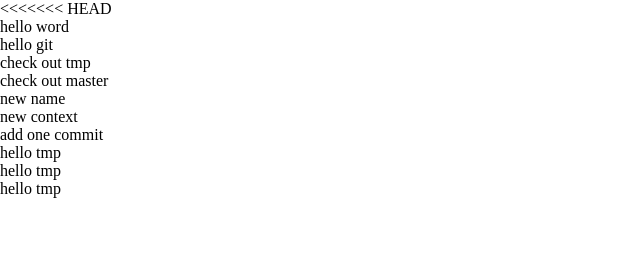
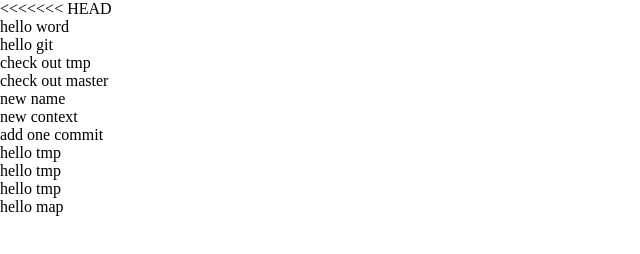
Before and after one commit to Digoooo0/tools, a plain HTML site: page tmp.html in a window 1280 px wide. Shown: the full height of the page, 0-640 px from the left. Drawn offline with Linux system fonts and the light colour scheme.

Commit message:
tmp add map html

```diff
--- a/tmp.html
+++ b/tmp.html
@@ -21,6 +21,7 @@
 <div> hello tmp</div>
 <div> hello tmp</div>
 <div> hello tmp</div>
+<div> hello map</div>
 </body>
 <script src="third-js/jquery-3.6.4.js"></script>
 <script src="js/index.js"></script>
```
